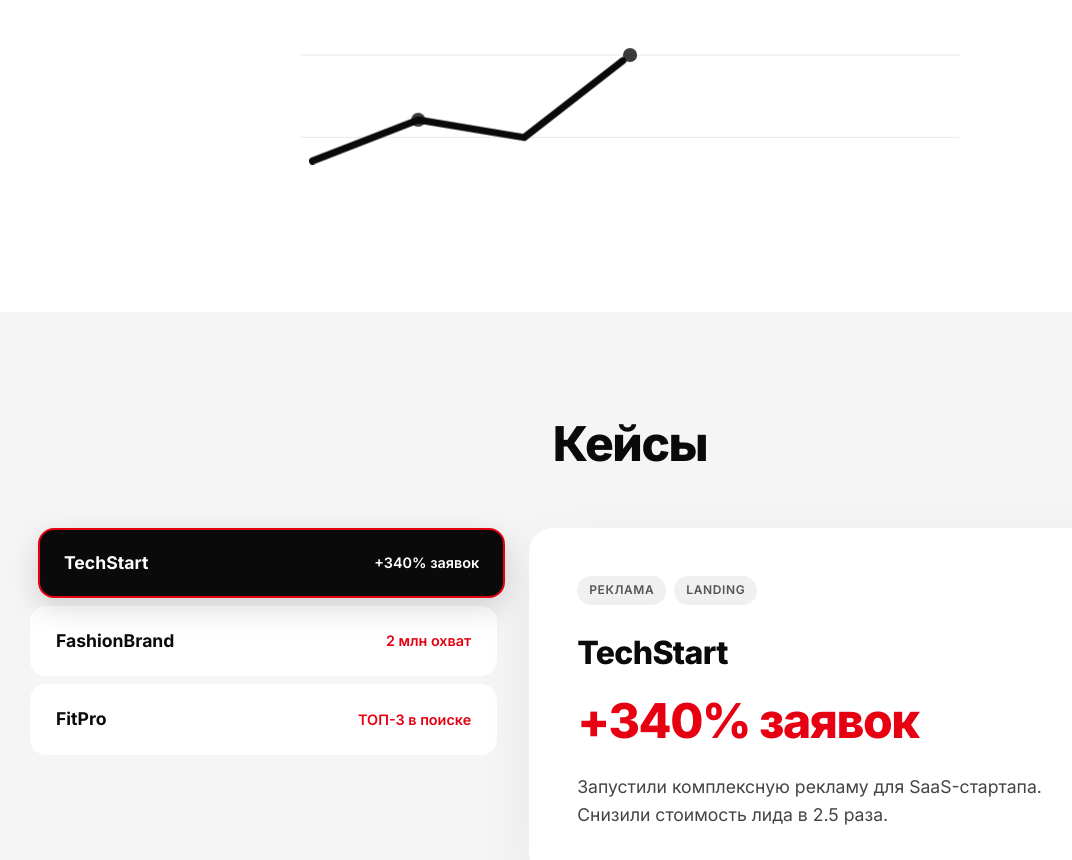
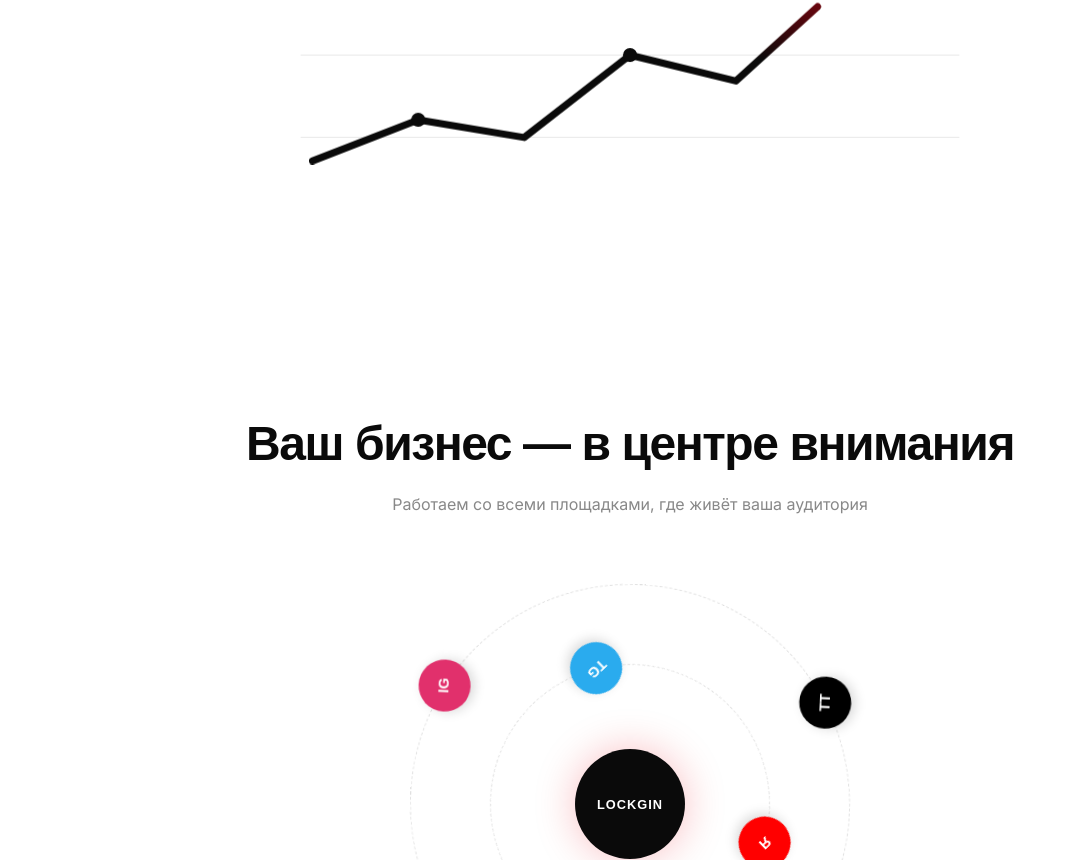
Before and after one commit to lockginagency/MarketingAgency-spa-, a Next.js app: page / in a window 1280 px wide. Shown: the part 1940-2800 px from the top of the page, without its empty margins (10-1082 px from the left). Built offline with nearby package versions, Linux system fonts and the light colour scheme.

Commit message:
Заменил кейсы на анимацию орбиты платформ

```diff
--- a/app/layout.tsx
+++ b/app/layout.tsx
@@ -4,7 +4,7 @@ import "./globals.css";
 import "@/styles/navbar.css";
 import "@/styles/hero.css";
 import "@/styles/services.css";
-import "@/styles/cases.css";
+import "@/styles/orbit.css";
 import "@/styles/pricing.css";
 import "@/styles/footer.css";
 import "@/styles/audit.css";
--- a/app/page.tsx
+++ b/app/page.tsx
@@ -5,7 +5,7 @@ import Services from "./sections/Services";
 import GrowthChart from "./sections/GrowthChart";
 import HowWeWork from "./sections/HowWeWork";
 import Marquee from "./sections/Marquee";
-import Cases from "./sections/Cases";
+import Orbit from "./sections/Orbit";
 import Pricing from "./sections/Pricing";
 import Footer from "./sections/Footer";
 
@@ -18,7 +18,7 @@ export default function Home() {
         <Marquee />
         <Services />
         <GrowthChart />
-        <Cases />
+        <Orbit />
         <HowWeWork />
         <Audit />
         <Pricing />
--- /dev/null
+++ b/app/sections/Orbit.tsx
@@ -0,0 +1,61 @@
+const ring1 = [
+  { label: "VK", color: "#0077FF" },
+  { label: "TG", color: "#2AABEE" },
+  { label: "Я", color: "#FF0000" },
+];
+const ring2 = [
+  { label: "TT", color: "#000000" },
+  { label: "YT", color: "#FF0000" },
+  { label: "IG", color: "#E1306C" },
+];
+
+export default function Orbit() {
+  return (
+    <section id="orbit" className="orbit">
+      <div className="orbit-inner">
+        <h2 className="orbit-heading">Ваш бизнес — в центре внимания</h2>
+        <p className="orbit-sub">
+          Работаем со всеми площадками, где живёт ваша аудитория
+        </p>
+
+        <div className="orbit-stage">
+          <div className="orbit-core">LOCKGIN</div>
+
+          <div className="orbit-ring orbit-ring-1">
+            {ring1.map((p, i) => (
+              <div
+                key={p.label}
+                className="orbit-item"
+                style={{ transform: `rotate(${i * 120}deg) translateX(140px)` }}
+              >
+                <span
+                  className="orbit-badge"
+                  style={{ background: p.color, transform: `rotate(-${i * 120}deg)` }}
+                >
+                  {p.label}
+                </span>
+              </div>
+            ))}
+          </div>
+
+          <div className="orbit-ring orbit-ring-2">
+            {ring2.map((p, i) => (
+              <div
+                key={p.label}
+                className="orbit-item"
+                style={{ transform: `rotate(${i * 120 + 60}deg) translateX(220px)` }}
+              >
+                <span
+                  className="orbit-badge"
+                  style={{ background: p.color, transform: `rotate(-${i * 120 + 60}deg)` }}
+                >
+                  {p.label}
+                </span>
+              </div>
+            ))}
+          </div>
+        </div>
+      </div>
+    </section>
+  );
+}
--- /dev/null
+++ b/styles/orbit.css
@@ -0,0 +1,110 @@
+.orbit {
+  padding: 6rem 1.5rem;
+  background: #ffffff;
+  overflow: hidden;
+}
+.orbit-inner {
+  max-width: 1000px;
+  margin: 0 auto;
+  text-align: center;
+}
+.orbit-heading {
+  font-family: Arial, Helvetica, sans-serif;
+  font-weight: 800;
+  font-size: clamp(1.8rem, 4vw, 3rem);
+  letter-spacing: -0.03em;
+  color: #0a0a0a;
+  margin-bottom: 0.8rem;
+}
+.orbit-sub {
+  color: #888;
+  font-size: 1rem;
+  margin-bottom: 3rem;
+}
+.orbit-stage {
+  position: relative;
+  width: 480px;
+  height: 480px;
+  margin: 0 auto;
+  display: flex;
+  align-items: center;
+  justify-content: center;
+}
+.orbit-core {
+  position: absolute;
+  z-index: 3;
+  width: 110px;
+  height: 110px;
+  border-radius: 50%;
+  background: #0a0a0a;
+  color: #fff;
+  font-family: Arial, Helvetica, sans-serif;
+  font-weight: 800;
+  font-size: 0.8rem;
+  letter-spacing: 1px;
+  display: flex;
+  align-items: center;
+  justify-content: center;
+  box-shadow: 0 0 40px rgba(230, 0, 18, 0.25);
+}
+.orbit-ring {
+  position: absolute;
+  top: 50%;
+  left: 50%;
+  width: 0;
+  height: 0;
+}
+.orbit-ring-1 {
+  animation: orbit-spin 18s linear infinite;
+}
+.orbit-ring-2 {
+  animation: orbit-spin 28s linear infinite reverse;
+}
+.orbit-ring-1::before,
+.orbit-ring-2::before {
+  content: "";
+  position: absolute;
+  border-radius: 50%;
+  border: 1px dashed #e0e0e0;
+  transform: translate(-50%, -50%);
+}
+.orbit-ring-1::before {
+  width: 280px;
+  height: 280px;
+}
+.orbit-ring-2::before {
+  width: 440px;
+  height: 440px;
+}
+.orbit-item {
+  position: absolute;
+  top: 0;
+  left: 0;
+}
+.orbit-badge {
+  position: absolute;
+  width: 52px;
+  height: 52px;
+  margin: -26px;
+  border-radius: 50%;
+  color: #fff;
+  font-family: Arial, Helvetica, sans-serif;
+  font-weight: 800;
+  font-size: 0.9rem;
+  display: flex;
+  align-items: center;
+  justify-content: center;
+  box-shadow: 0 4px 12px rgba(0, 0, 0, 0.15);
+  transition: transform 0.2s ease;
+}
+@keyframes orbit-spin {
+  from { transform: rotate(0deg); }
+  to { transform: rotate(360deg); }
+}
+@media (max-width: 560px) {
+  .orbit-stage {
+    width: 340px;
+    height: 340px;
+    transform: scale(0.72);
+  }
+}
```
